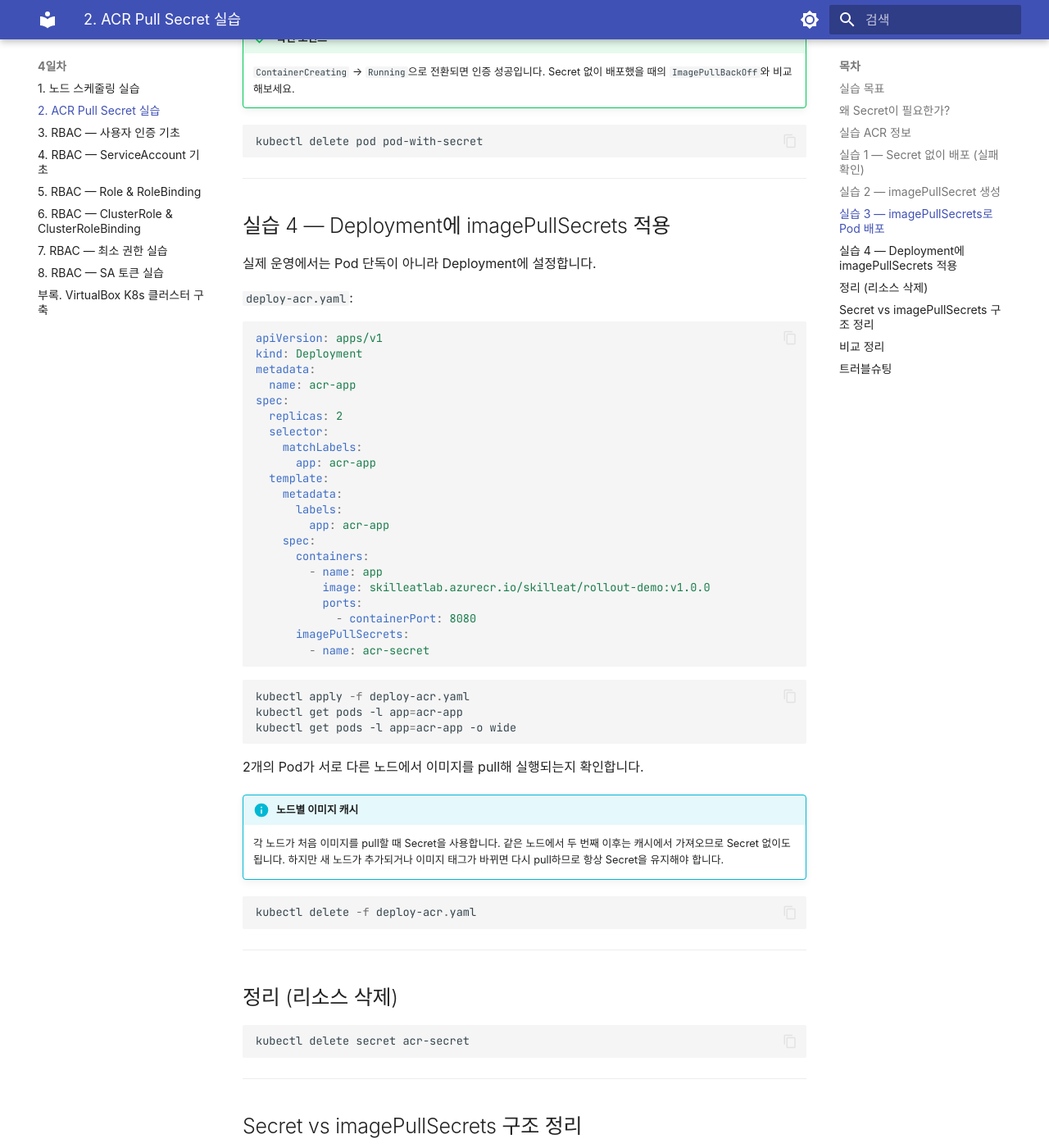
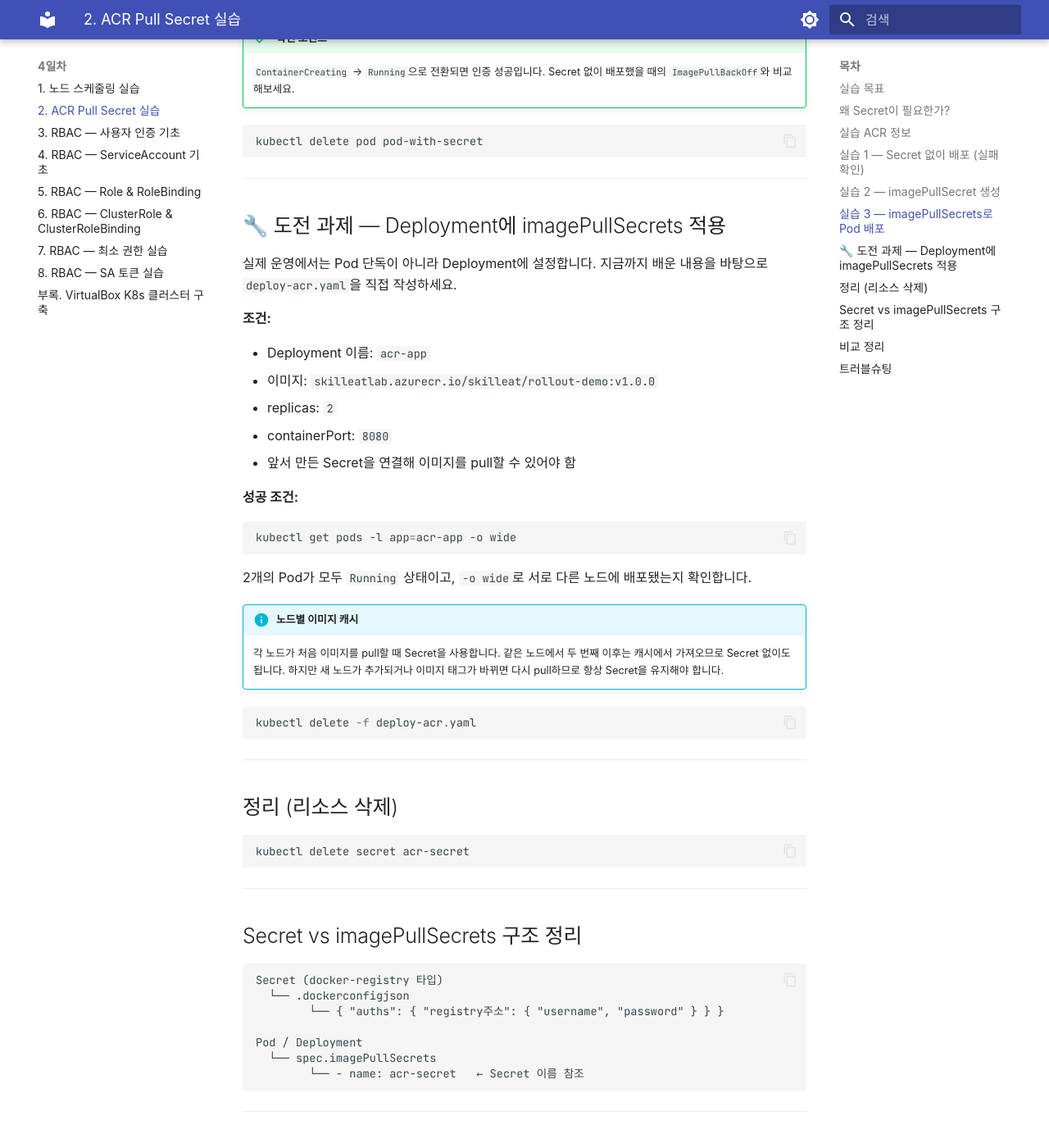
Before and after one commit to skilleat-labs/k8s-for-4days, an MkDocs documentation site: the page built from docs/day4/acr-pull-secret.md, in a window 1280 px wide and 1400 px high, scrolled down 3515 px. Shown: the whole window at 82% size. Built offline with MkDocs 1.6.1 and Material for MkDocs 9.7.7, drawn with Linux system fonts in a browser that asks for light colours; some web fonts are replaced.

Commit message:
Convert lab4 to challenge: conditions only, no YAML answer

````diff
--- a/docs/day4/acr-pull-secret.md
+++ b/docs/day4/acr-pull-secret.md
@@ -184,43 +184,26 @@ kubectl delete pod pod-with-secret
 
 ---
 
-## 실습 4 — Deployment에 imagePullSecrets 적용
+## 🔧 도전 과제 — Deployment에 imagePullSecrets 적용
 
 실제 운영에서는 Pod 단독이 아니라 Deployment에 설정합니다.
+지금까지 배운 내용을 바탕으로 `deploy-acr.yaml`을 직접 작성하세요.
 
-`deploy-acr.yaml`:
+**조건:**
 
-```yaml
-apiVersion: apps/v1
-kind: Deployment
-metadata:
-  name: acr-app
-spec:
-  replicas: 2
-  selector:
-    matchLabels:
-      app: acr-app
-  template:
-    metadata:
-      labels:
-        app: acr-app
-    spec:
-      containers:
-        - name: app
-          image: skilleatlab.azurecr.io/skilleat/rollout-demo:v1.0.0
-          ports:
-            - containerPort: 8080
-      imagePullSecrets:
-        - name: acr-secret
-```
+- Deployment 이름: `acr-app`
+- 이미지: `skilleatlab.azurecr.io/skilleat/rollout-demo:v1.0.0`
+- replicas: `2`
+- containerPort: `8080`
+- 앞서 만든 Secret을 연결해 이미지를 pull할 수 있어야 함
+
+**성공 조건:**
 
 ```powershell
-kubectl apply -f deploy-acr.yaml
-kubectl get pods -l app=acr-app
 kubectl get pods -l app=acr-app -o wide
 ```
 
-2개의 Pod가 서로 다른 노드에서 이미지를 pull해 실행되는지 확인합니다.
+2개의 Pod가 모두 `Running` 상태이고, `-o wide`로 서로 다른 노드에 배포됐는지 확인합니다.
 
 !!! info "노드별 이미지 캐시"
     각 노드가 처음 이미지를 pull할 때 Secret을 사용합니다.
````
